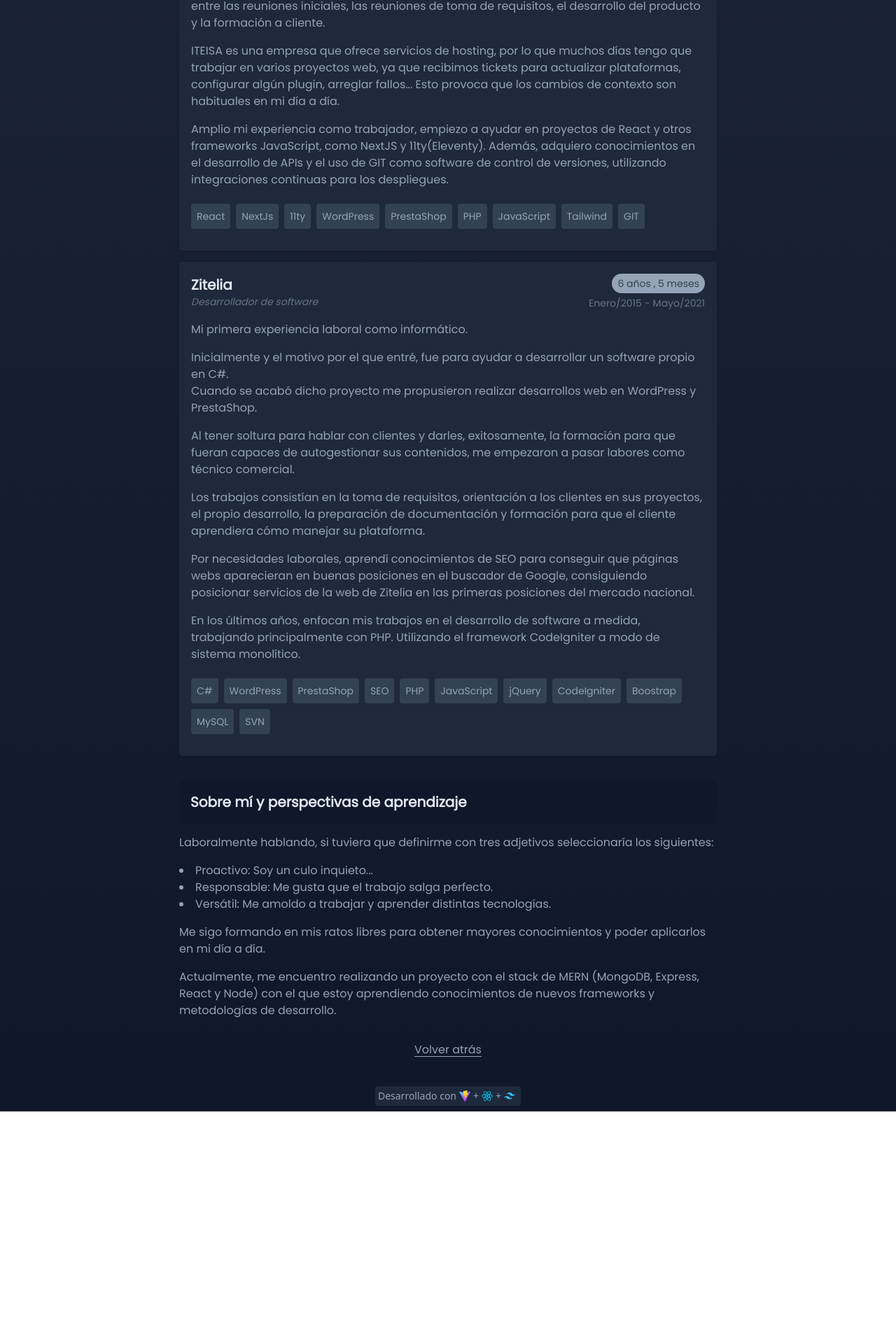
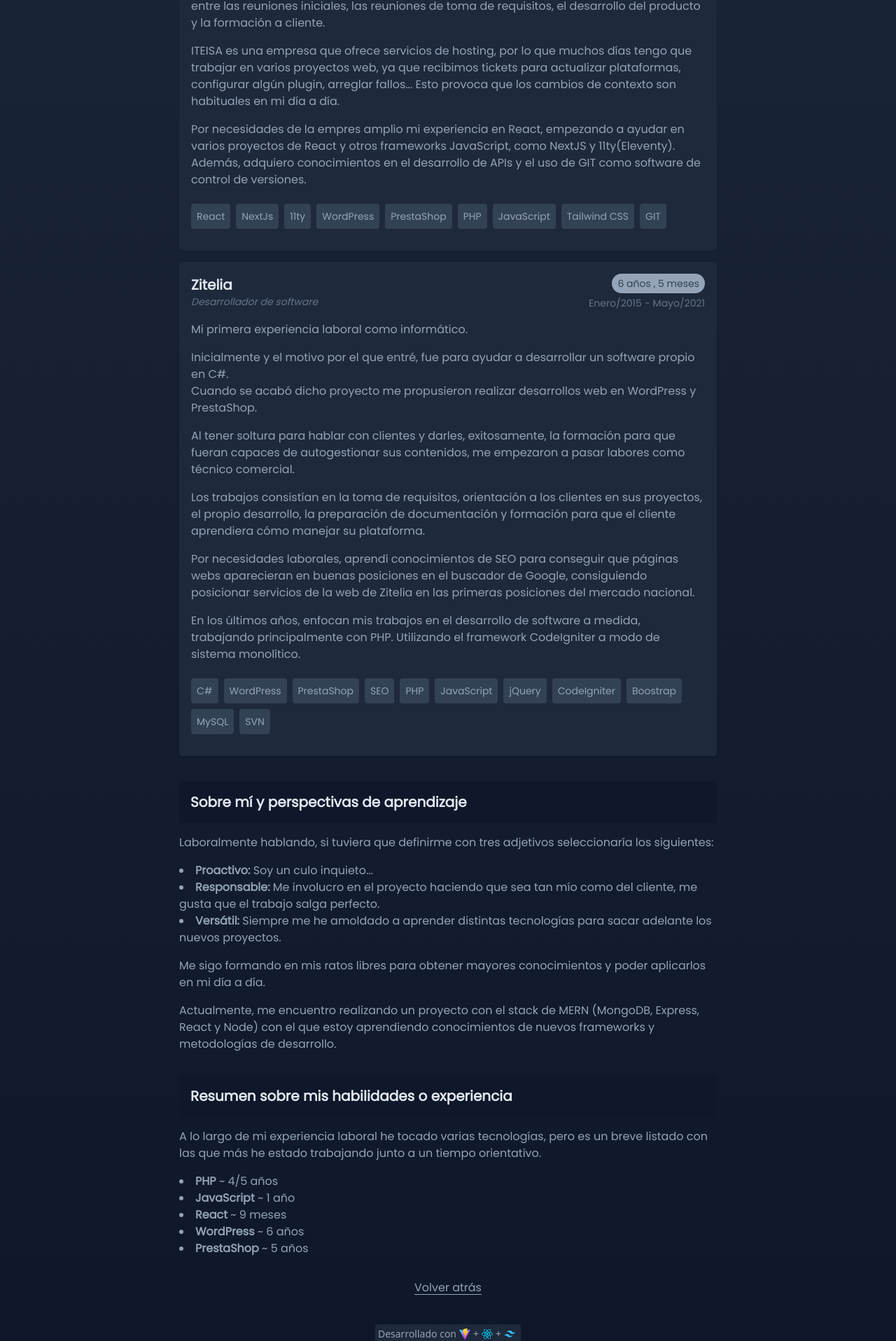
Before and after one commit to javiervallejooca/javiervallejo.me, a React (Vite) app: page /sobre-mi in a window 1280 px wide. Shown: the part 816-2732 px from the top of the page at 70% size. Before the commit the page ends 2404 px from the top, so only its background shows below. Built offline with nearby package versions, Linux system fonts and the light colour scheme.

Commit message:
Nuevos contenidos

```diff
--- a/package.json
+++ b/package.json
@@ -11,7 +11,8 @@
   "dependencies": {
     "react": "^18.2.0",
     "react-dom": "^18.2.0",
-    "react-router-dom": "^6.4.2"
+    "react-router-dom": "^6.4.2",
+    "usehooks-ts": "^2.9.1"
   },
   "devDependencies": {
     "@types/react": "^18.0.17",
--- /dev/null
+++ b/src/components/AboutMe.jsx
@@ -0,0 +1,39 @@
+const AboutMe = () => {
+  return (
+    <div className="w-5/6 sm:w-3/4 md:w-3/5 xl:max-w-5xl relative mb-4">
+      <div className="sticky top-0 right-0 py-4 px-4 text-slate-200 font-bold text-xl opacity-100 bg-slate-900 mb-4">
+        Sobre mí y perspectivas de aprendizaje
+      </div>
+      <div className="text-slate-400">
+        <p className="mb-4">
+          Laboralmente hablando, si tuviera que definirme con tres adjetivos
+          seleccionaría los siguientes:
+        </p>
+        <ul class="list-disc list-inside mb-4">
+          <li>
+            <b>Proactivo:</b> Soy un culo inquieto...
+          </li>
+          <li>
+            <b>Responsable:</b> Me involucro en el proyecto haciendo que sea tan
+            mío como del cliente, me gusta que el trabajo salga perfecto.
+          </li>
+          <li>
+            <b>Versátil:</b> Siempre me he amoldado a aprender distintas
+            tecnologías para sacar adelante los nuevos proyectos.
+          </li>
+        </ul>
+        <p className="mb-4">
+          Me sigo formando en mis ratos libres para obtener mayores
+          conocimientos y poder aplicarlos en mi día a día.
+        </p>
+        <p className="mb-4">
+          Actualmente, me encuentro realizando un proyecto con el stack de MERN
+          (MongoDB, Express, React y Node) con el que estoy aprendiendo
+          conocimientos de nuevos frameworks y metodologías de desarrollo.
+        </p>
+      </div>
+    </div>
+  );
+};
+
+export default AboutMe;
--- a/src/components/Company.jsx
+++ b/src/components/Company.jsx
@@ -113,11 +113,11 @@ const Company = ({
               contexto son habituales en mi día a día.
             </p>
             <p className="mb-4">
-              Amplio mi experiencia como trabajador, empiezo a ayudar en
-              proyectos de React y otros frameworks JavaScript, como NextJS y
-              11ty(Eleventy). Además, adquiero conocimientos en el desarrollo de
-              APIs y el uso de GIT como software de control de versiones,
-              utilizando integraciones continuas para los despliegues.
+              Por necesidades de la empres amplio mi experiencia en React,
+              empezando a ayudar en varios proyectos de React y otros frameworks
+              JavaScript, como NextJS y 11ty(Eleventy). Además, adquiero
+              conocimientos en el desarrollo de APIs y el uso de GIT como
+              software de control de versiones.
             </p>
           </>
         )}
--- /dev/null
+++ b/src/components/Summary.jsx
@@ -0,0 +1,37 @@
+import React from "react";
+
+const Summary = () => {
+  return (
+    <div className="w-5/6 sm:w-3/4 md:w-3/5 xl:max-w-5xl relative mb-4">
+      <div className="sticky top-0 right-0 py-4 px-4 text-slate-200 font-bold text-xl opacity-100 bg-slate-900 mb-4">
+        Resumen sobre mis habilidades o experiencia
+      </div>
+      <div className="text-slate-400">
+        <p className="mb-4">
+          A lo largo de mi experiencia laboral he tocado varias tecnologías,
+          pero es un breve listado con las que más he estado trabajando junto a
+          un tiempo orientativo.
+        </p>
+        <ul class="list-disc list-inside mb-4">
+          <li>
+            <b>PHP</b> ~ 4/5 años
+          </li>
+          <li>
+            <b>JavaScript</b> ~ 1 año
+          </li>
+          <li>
+            <b>React</b> ~ 9 meses
+          </li>
+          <li>
+            <b>WordPress</b> ~ 6 años
+          </li>
+          <li>
+            <b>PrestaShop</b> ~ 5 años
+          </li>
+        </ul>
+      </div>
+    </div>
+  );
+};
+
+export default Summary;
--- a/src/pages/About.jsx
+++ b/src/pages/About.jsx
@@ -1,13 +1,73 @@
 import { useState } from "react";
 import { Link } from "react-router-dom";
+import { useInterval } from "usehooks-ts";
 
 import Company from "../components/Company";
+import AboutMe from "../components/AboutMe";
+import Summary from "../components/Summary";
 
 const About = () => {
-  const fechaMercadoLaboral = 2015;
-  const workingSince = new Date().getFullYear() - fechaMercadoLaboral;
+  const fechaMercadoLaboral = 2015; // 12 de enero de 2015npm fund
+  const workingSince = new Date().getFullYear() - fechaMercadoLaboral; //in years
+
+  const [typeDate, setTypeDate] = useState("años");
+
+  const [delay, setDelay] = useState(1000);
+  const [isPlaying, setPlaying] = useState(false);
 
   const [date, setDate] = useState(workingSince);
+
+  useInterval(
+    () => {
+      setDate(date + 1);
+    },
+    isPlaying ? delay : null
+  );
+
+  const handleDate = () => {
+    switch (typeDate) {
+      case "años":
+        setDate(workingSince * 12);
+        setTypeDate("meses");
+        setPlaying(false);
+        break;
+      case "meses":
+        setDate(parseInt(date * 4.345));
+        setTypeDate("semanas");
+        setPlaying(false);
+        break;
+      case "semanas":
+        setDate(date * 7);
+        setTypeDate("días");
+        setPlaying(false);
+        break;
+      case "días":
+        setDate(date * 24);
+        setTypeDate("horas");
+        setPlaying(false);
+        break;
+      case "horas":
+        setDate(date * 60);
+        setTypeDate("minutos");
+        setPlaying(false);
+        break;
+      case "minutos":
+        setDate(date * 60);
+        setTypeDate("segundos");
+        setPlaying(true);
+        break;
+      case "segundos":
+        setDate(workingSince);
+        setTypeDate("años");
+        setPlaying(false);
+        break;
+      default:
+        setDate(workingSince);
+        setTypeDate("años");
+        setPlaying(false);
+        break;
+    }
+  };
 
   return (
     <div className="flex flex-col items-center justify-center pt-5 sm:pt-12 pb-8 font-poppins">
@@ -43,8 +103,12 @@ const About = () => {
         <div className="text-slate-400 mb-4">
           <p className="mb-4">
             Los últimos años de la carrera estudiaba y trabaja, es decir, llevo{" "}
-            <span className="bg-slate-400 text-slate-800 px-1">
-              trabajando de forma continua durante los últimos {date} años.
+            <span
+              onClick={handleDate}
+              className="bg-slate-400 text-slate-800 px-1 cursor-pointer"
+            >
+              trabajando de forma continua durante los últimos {date} {typeDate}
+              .
             </span>
           </p>
           <p className="mb-4">
@@ -82,7 +146,7 @@ const About = () => {
               name: "JavaScript",
             },
             {
-              name: "Tailwind",
+              name: "Tailwind CSS",
             },
             {
               name: "GIT",
@@ -133,33 +197,10 @@ const About = () => {
           ]}
         ></Company>
       </div>
-      <div className="w-5/6 sm:w-3/4 md:w-3/5 xl:max-w-5xl relative mb-4">
-        <div className="sticky top-0 right-0 py-4 px-4 text-slate-200 font-bold text-xl opacity-100 bg-slate-900 mb-4">
-          Sobre mí y perspectivas de aprendizaje
-        </div>
-        <div className="text-slate-400">
-          <p className="mb-4">
-            Laboralmente hablando, si tuviera que definirme con tres adjetivos
-            seleccionaría los siguientes:
-          </p>
-          <ul class="list-disc list-inside mb-4">
-            <li>Proactivo: Soy un culo inquieto...</li>
-            <li>Responsable: Me gusta que el trabajo salga perfecto.</li>
-            <li>
-              Versátil: Me amoldo a trabajar y aprender distintas tecnologías.
-            </li>
-          </ul>
-          <p className="mb-4">
-            Me sigo formando en mis ratos libres para obtener mayores
-            conocimientos y poder aplicarlos en mi día a día.
-          </p>
-          <p className="mb-4">
-            Actualmente, me encuentro realizando un proyecto con el stack de
-            MERN (MongoDB, Express, React y Node) con el que estoy aprendiendo
-            conocimientos de nuevos frameworks y metodologías de desarrollo.
-          </p>
-        </div>
-      </div>
+      <AboutMe />
+
+      <Summary />
+
       <Link
         to="/"
         className="text-slate-400 underline underline-offset-4 hover:text-slate-300"
--- a/src/pages/Inicio.jsx
+++ b/src/pages/Inicio.jsx
@@ -1,4 +1,5 @@
 import { Link } from "react-router-dom";
+
 const Inicio = () => {
   console.log(
     "Gracias a todos las personas que me han enseñado y me han hecho convertirme en el trabajador que soy."
@@ -14,7 +15,7 @@ const Inicio = () => {
               <div className="h-32 w-32">
                 <img
                   src="https://javiervallejo.com/wp-content/uploads/2019/10/logo-bn.png"
-                  alt="Fotografía de Javier Vallejo"
+                  alt="Logo de Javier Vallejo"
                   className="rounded-full h-full w-full shadow-md"
                 />
               </div>
--- a/src/pages/PageNotFound.jsx
+++ b/src/pages/PageNotFound.jsx
@@ -8,8 +8,8 @@ const PageNotFound = () => {
             Error 404{" "}
           </h1>
           <p>
-            La página 404 de toda la vida..., solo desconozco cómo has llegado
-            hasta aquí ...
+            La página 404 de toda la vida..., desconozco cómo has llegado hasta
+            aquí ...
           </p>
         </div>
       </div>
--- a/tailwind.config.cjs
+++ b/tailwind.config.cjs
@@ -13,6 +13,7 @@ module.exports = {
     },
   },
   plugins: [],
+  darkMode: "class",
 };
 
 /*
```
Also changed, not shown: src/components/TextBlock.jsx (deleted), 1 other file (tests, documents, lock files or other folders).
